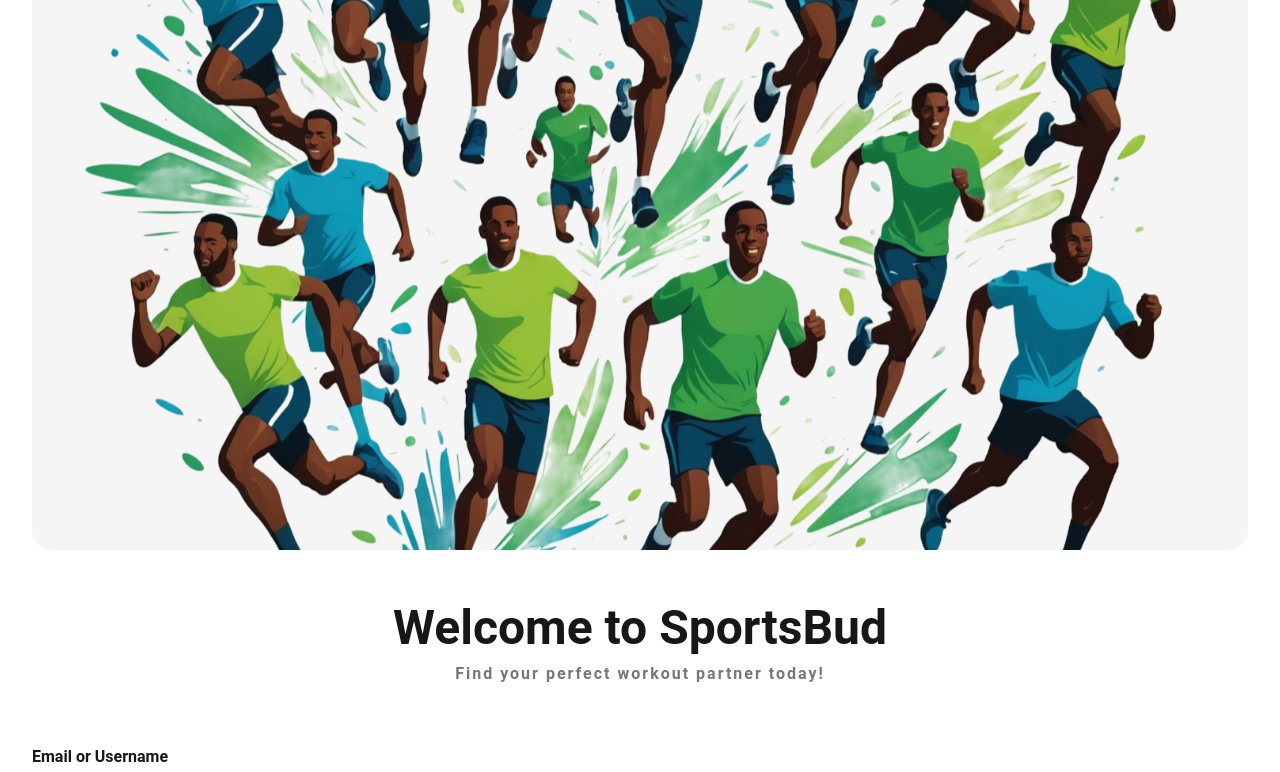
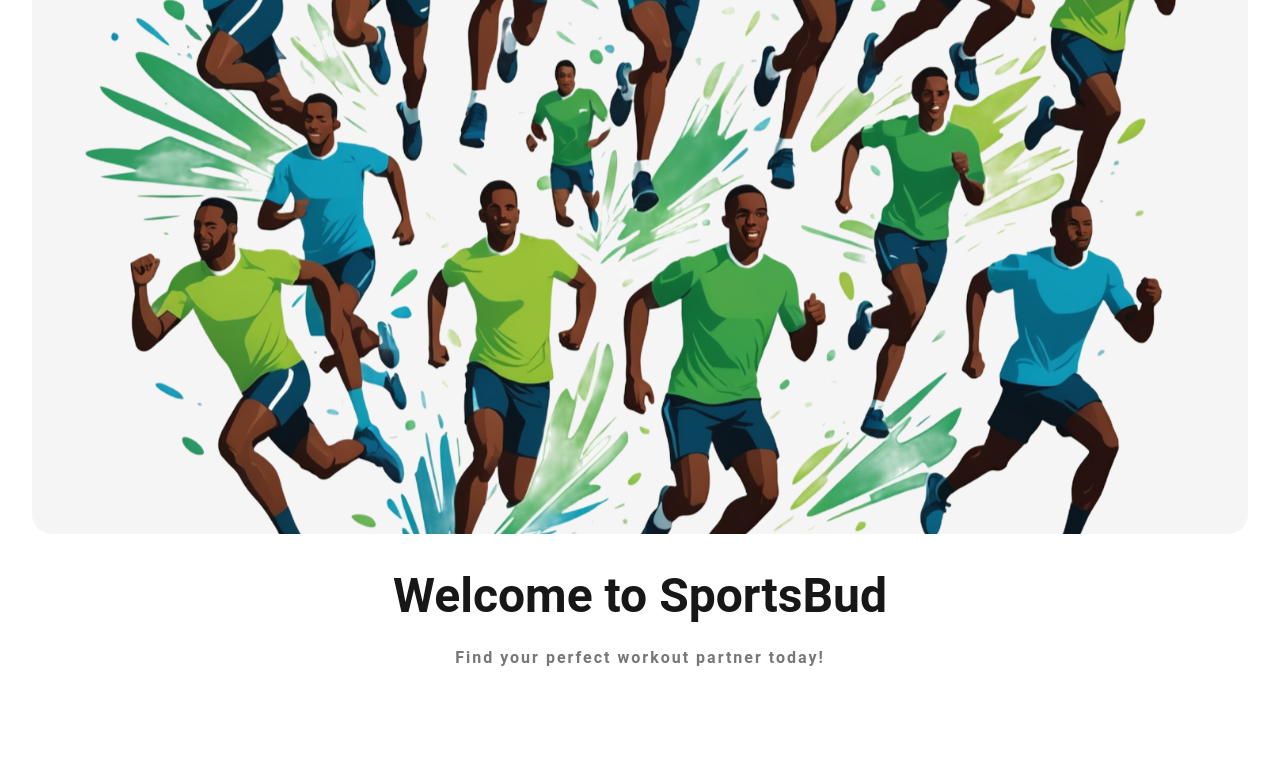
Before and after one commit to ticinovicsara/SportsBud, a React (Vite) app in the folder apps/frontend/: page /login in a window 1280 px wide. Shown: the part 495-1267 px from the top of the page. Built offline with nearby package versions, Linux system fonts and the light colour scheme.

Commit message:
fix login design

```diff
--- a/apps/frontend/src/components/Header/SecondaryHeader/secondaryHeader.module.css
+++ b/apps/frontend/src/components/Header/SecondaryHeader/secondaryHeader.module.css
@@ -3,8 +3,7 @@
   align-items: center;
   justify-content: center;
   color: var(--color-primary-green);
-  margin-top: 2em;
-  margin-bottom: 2em;
+  margin-bottom: 3em;
   scale: 1.2;
 }
 
--- a/apps/frontend/src/pages/LoginPage/LoginPage.jsx
+++ b/apps/frontend/src/pages/LoginPage/LoginPage.jsx
@@ -43,11 +43,13 @@
     <div className={styles['login-page']}>
       <SecondaryHeader />
 
-      <div className={styles['login-image-container']}>
-        <img src={loginImage} alt="Login" className={styles['login-image']} />
+      <div className={styles['container']}>
+        <div className={styles['login-image-container']}>
+          <img src={loginImage} alt="Login" className={styles['login-image']} />
+        </div>
+        <h1 className={styles['login-title']}>Welcome to SportsBud</h1>
+        <h4 className={styles['login-subtitle']}>Find your perfect workout partner today!</h4>
       </div>
-      <h1 className={styles['login-title']}>Welcome to SportsBud</h1>
-      <h4 className={styles['login-subtitle']}>Find your perfect workout partner today!</h4>
 
       <form className={styles['login-form']} onSubmit={handleLogin}>
         <InputField
--- a/apps/frontend/src/pages/LoginPage/loginPage.module.css
+++ b/apps/frontend/src/pages/LoginPage/loginPage.module.css
@@ -3,28 +3,18 @@
   flex-direction: column;
   align-items: center;
   padding: 2em;
-  min-height: 100vh;
 }
 
-.login-header {
-  display: flex;
-  align-items: center;
-  justify-content: center;
-  color: var(--color-primary-green);
-  margin-top: 2em;
-  margin-bottom: 2em;
-  scale: 1.2;
-}
-
-.login-header-icon {
-  scale: 2;
-  margin-right: 1em;
+.container {
+  min-height: 70vh;
+  width: 100%;
+  text-align: center;
 }
 
 .login-image-container {
   display: flex;
   justify-content: center;
-  margin-bottom: 1em;
+  margin-bottom: 2em;
 }
 
 .login-image {
@@ -42,8 +32,7 @@
 
 .login-subtitle {
   color: var(--font-color-gray);
-  margin-bottom: 4em;
-  margin-top: -1em;
+  margin-bottom: 7em;
   letter-spacing: 2px;
 }
 
--- a/apps/frontend/src/pages/RegisterPage/RegisterPage.jsx
+++ b/apps/frontend/src/pages/RegisterPage/RegisterPage.jsx
@@ -10,6 +10,7 @@
   SportLevelSelector,
   SubmitButton,
 } from '../../components';
+
 function RegisterPage() {
   const navigate = useNavigate();
   const { formData, setFormData, handleChange } = useForm({
```
